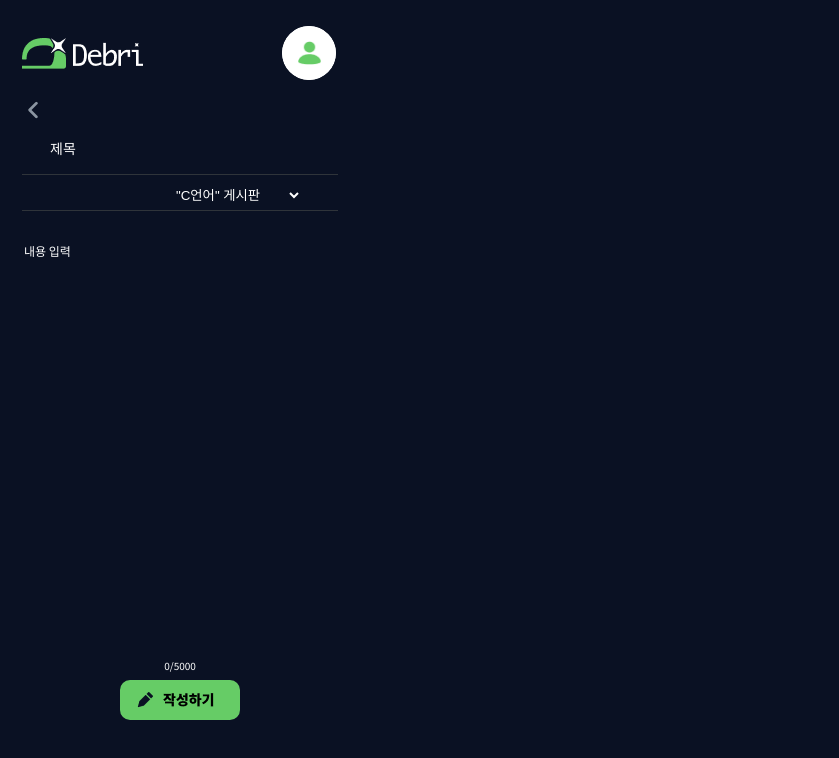
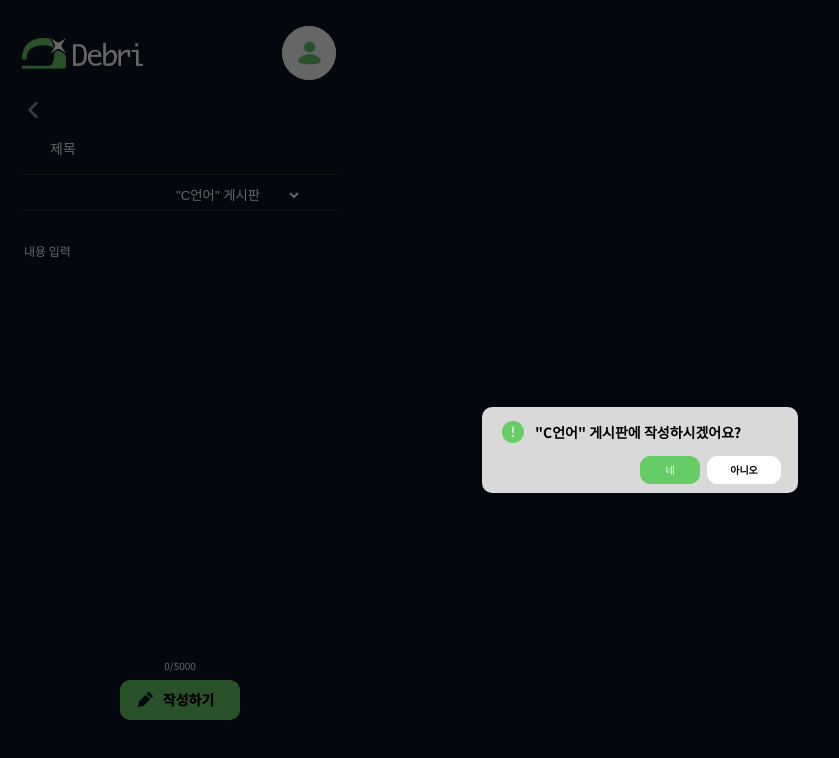
Before and after one commit to sangeon-ahn/debri_frontend, a React (Create React App) app: page /postwrite in a window 1280 px wide. Both pictures are taken after a click on the button 180 px from the left and 700 px from the top of the page. Shown: the top 758 px of the page, without its empty margins (0-839 px from the left). Built offline with nearby package versions, Linux system fonts and the light colour scheme.

Commit message:
Feat: 글쓰기 취소 및 확인 모달창 트랜지션 구현

```diff
--- a/package.json
+++ b/package.json
@@ -11,6 +11,7 @@
     "electron-is-dev": "^2.0.0",
     "react": "^18.2.0",
     "react-dom": "^18.2.0",
+    "react-modal": "^3.15.1",
     "react-router-dom": "^6.3.0",
     "react-scripts": "5.0.1",
     "web-vitals": "^2.1.4"
--- a/src/App.js
+++ b/src/App.js
@@ -2,8 +2,6 @@ import BoardsPage from "./pages/BoardsPage/BoardsPage";
 import Board from './pages/BoardPage/Board';
 import PostWritePage from "./pages/PostWritePage/PostWritePage";
 import { BrowserRouter, Routes, Route } from "react-router-dom";
-import PostWriteCancelModal from "./pages/PostWritePage/PostWriteCancelModal/PostWriteCancelModal";
-import PostWriteConfirmModal from "./pages/PostWritePage/PostWriteConfirmModal/PostWriteConfirmModal";
 
 function App() {
   return (
@@ -12,10 +10,9 @@ function App() {
         <Route path="/" element={<BoardsPage />} />
         <Route path="/boards" element={<BoardsPage />} />
         <Route path="/postwrite" element={<PostWritePage />} />
-        <Route path="lectures" element={<PostWriteCancelModal />} />
+        <Route path="/lectures" element={<Board />} />
       </Routes>
     </BrowserRouter>
-    // <PostWriteCancelModal />
   );
 }
 
--- a/src/index.js
+++ b/src/index.js
@@ -1,9 +1,8 @@
 import React from 'react';
 import ReactDOM from 'react-dom/client';
 import './index.css';
+import reportWebVitals from './reportWebVitals';
 import App from './App';
-import reportWebVitals from './reportWebVitals';
-
 const root = ReactDOM.createRoot(document.getElementById('root'));
 root.render(
   <React.StrictMode>
--- a/src/pages/PostWritePage/PostWriteCancelModal/PostWriteCancelModal.css
+++ b/src/pages/PostWritePage/PostWriteCancelModal/PostWriteCancelModal.css
@@ -1,40 +1,27 @@
- /* .post-write-cancel-modal {
-  position: fixed;
-  width: 316px;
-  opacity: 1;
-  height: 86px;
-  background-color: #D9D9D9;
-  border-radius: 10px;
-  z-index: 99;
-  animation: modal-show 0.3s;
-  overflow: hidden;
-  top: 300px;
-  left: 22px;
-} */
-
-
-.post-write-cancel-modal .open-modal {
-  display: block;
-  animation: modal-bg-show 0.3s;
+.ReactModal__Overlay {
+  opacity: 0;
+  transition: opacity 300ms ease-in-out;
 }
 
-@keyframes modal-show {
-  from {
-    opacity: 0;
-    margin-top: -50px;
+.ReactModal__Overlay--after-open{
+  opacity: 1;
 }
-  to {
-    opacity: 1;
-    margin-top: 0;
-  }
-}
-@keyframes modal-bg-show {
-  from {
+
+.ReactModal__Overlay--before-close{
   opacity: 0;
 }
-  to {
-    opacity: 1;
+
+.ReactModal__Content {
+  margin-top: 0px;
+  transition: margin-top 300ms ease-in-out;
 }
+
+.ReactModal__Content--after-open {
+  margin-top: 50px;
+}
+
+.ReactModal__Content--before-close {
+  margin-top: -50px;
 }
 
 .cancel-title {
@@ -79,6 +66,7 @@
   margin-right: 7px;
   font-family: 'Noto Sans KR';
   font-style: normal;
+  cursor: pointer;
 }
 
 .cancel-no-button {
@@ -92,89 +80,5 @@ font-size: 10px;
   line-height: 14px;
   font-family: 'Noto Sans KR';
   font-style: normal;
+  cursor: pointer;
 }
-
-.modal {
-  /* display: none; */
-  position: fixed;
-  top: 0;
-  right: 0;
-  bottom: 0;
-  left: 0;
-  z-index: 99;
-  background-color: rgba(0, 0, 0, 0.6);
-}
-
-.modal button {
-  outline: none;
-  cursor: pointer;
-  border: 0;
-}
-.post-write-cancel-modal {
-  width: 316px;
-  height: 86px;
-  margin: 0 auto;
-  border-radius: 0.3rem;
-  background-color: #D9D9D9;
-  border-radius: 10px;
-  /* 팝업이 열릴때 스르륵 열리는 효과 */
-  /* overflow: hidden; */
-  position: relative;
-}
-
-.modal-show {
-  animation: modal-show 0.3s;
-}
-
-.modal-close {
-  animation: modal-close 0.3s;
-}
-
-.modal.openModal {
-  display: flex;
-  align-items: center;
-  /* 팝업이 열릴때 스르륵 열리는 효과 */
-  animation: modal-bg-show 0.3s;
-}
-
-.modal.closeModal {
-  display: flex;
-  align-items: center;
-  opacity: 0;
-  pointer-events: none;
-  animation: modal-bg-close 0.3s;
-}
-
-
-@keyframes modal-bg-show {
-  from {
-    opacity: 0;
-  }
-  to {
-    opacity: 1;
-  }
-}
-
-@keyframes modal-close {
-  from {
-    opacity: 1;
-    margin-top: 0;
-  }
-  to {
-    opacity: 0;
-    margin-top: -50px;
-  }
-}
-
-@keyframes modal-bg-close {
-  from {
-    opacity: 1;
-  }
-  to {
-    opacity: 0;
-  }
-}
-
-.display-none {
-  display: none;
-}
--- a/src/pages/PostWritePage/PostWriteCancelModal/PostWriteCancelModal.js
+++ b/src/pages/PostWritePage/PostWriteCancelModal/PostWriteCancelModal.js
@@ -1,33 +1,61 @@
+import React from 'react';
+import Modal from 'react-modal';
 import './PostWriteCancelModal.css';
+import { useNavigate } from 'react-router-dom';
 import alertIcon from '../../../assets/alertIcon.png';
-import { useNavigate, useSearchParams } from 'react-router-dom';
-import { useEffect, useRef, useState } from 'react';
 
+const customStyles = {
+  content: {
+    top: '50%',
+    left: '50%',
+    right: 'auto',
+    bottom: 'auto',
+    marginRight: '-50%',
+    transform: 'translate(-50%, -50%)',
+  },
+};
+
+// Make sure to bind modal to your appElement (https://reactcommunity.org/react-modal/accessibility/)
+Modal.setAppElement('#root');
+console.log(Modal.defaultStyles.overlay);
+Modal.defaultStyles.overlay = {
+  backgroundColor: "rgba(0, 0, 0, 0.6)",
+  bottom: 0,
+  left: 0,
+  position: "fixed",
+  right: 0,
+  top: 0,
+  zIndex: 99
+}
+Modal.defaultStyles.content = {
+  position: 'absolute',
+  top: '40px',
+  left: '40px',
+  right: '40px',
+  bottom: '40px',
+  WebkitOverflowScrolling: 'touch',
+  outline: 'none',
+  width: '316px',
+  height: '86px',
+  backgroundColor: '#D9D9D9',
+  borderRadius: '10px',
+}
+
+console.log(Modal.defaultStyles.overlay);
 export default function PostWriteCancelModal(props) {
-  console.log(props);
   const { isCancelModalOpen, closeCancelModal } = props;
   const navigate = useNavigate();
 
-  // 닫힐 때 css 반영이 끝난 이후에 return되어야 함
-  // --> setTimeout 사용
-  // if (!isCancelModalOpen) {
-  //   let timerId = setTimeout(() => {
-  //     console.log('hi');
-  //   }, 500);
-  // };
-
-  const isFirst = useRef(true);
-
-  useEffect(() => {
-    if (isFirst.current) {
-      isFirst.current = false;
-    }
-  }, []);
-
   return (
-    <div className={isCancelModalOpen ? 'modal openModal' : isFirst.current ? 'modal display-none' : 'modal closeModal'}>
-        <div className={isCancelModalOpen ? 'post-write-cancel-modal modal-show': 'post-write-cancel-modal modal-close'}>
-          <div className='cancel-title'>
+    <div>
+      <Modal
+        closeTimeoutMS={300}
+        isOpen={isCancelModalOpen}
+        onRequestClose={() => closeCancelModal()}
+        style={customStyles}
+        contentLabel="Example Modal"
+      >
+        <div className='cancel-title'>
             <div className='alert-icon-box'>
               <img src={alertIcon} alt='' className='alert-icon' />
             </div>
@@ -37,7 +65,7 @@ export default function PostWriteCancelModal(props) {
             <button className='cancel-yes-button' onClick={() => navigate(-1)}>네</button>
             <button className='cancel-no-button' onClick={() => closeCancelModal()}>아니오</button>
           </div>
-        </div>
+      </Modal>
     </div>
   );
 }
--- a/src/pages/PostWritePage/PostWriteConfirmModal/PostWriteConfirmModal.js
+++ b/src/pages/PostWritePage/PostWriteConfirmModal/PostWriteConfirmModal.js
@@ -1,9 +1,58 @@
+import React from 'react';
+import Modal from 'react-modal';
 import './PostWriteConfirmModal.css';
+import { useNavigate } from 'react-router-dom';
 import confirmIcon from '../../../assets/confirmIcon.png';
 
-export default function PostWriteConfirmModal() {
+const customStyles = {
+  content: {
+    top: '50%',
+    left: '50%',
+    right: 'auto',
+    bottom: 'auto',
+    marginRight: '-50%',
+    transform: 'translate(-50%, -50%)',
+  },
+};
+
+// Make sure to bind modal to your appElement (https://reactcommunity.org/react-modal/accessibility/)
+Modal.setAppElement('#root');
+Modal.defaultStyles.overlay = {
+  backgroundColor: "rgba(0, 0, 0, 0.6)",
+  bottom: 0,
+  left: 0,
+  position: "fixed",
+  right: 0,
+  top: 0,
+  zIndex: 99
+}
+Modal.defaultStyles.content = {
+  position: 'absolute',
+  top: '40px',
+  left: '40px',
+  right: '40px',
+  bottom: '40px',
+  WebkitOverflowScrolling: 'touch',
+  outline: 'none',
+  width: '316px',
+  height: '86px',
+  backgroundColor: '#D9D9D9',
+  borderRadius: '10px',
+}
+
+export default function PostWriteConfirmModal(props) {
+  const { isConfirmModalOpen, closeConfirmModal } = props;
+  const navigate = useNavigate();
+
   return (
-    <div className='post-write-confirm-modal'>
+    <div>
+      <Modal
+        closeTimeoutMS={300}
+        isOpen={isConfirmModalOpen}
+        onRequestClose={() => closeConfirmModal()}
+        style={customStyles}
+        contentLabel="Example Modal"
+      >
         <div className='confirm-title'>
           <div className='confirm-icon-box'>
             <img src={confirmIcon} alt='' className='confirm-icon' />
@@ -11,9 +60,10 @@ export default function PostWriteConfirmModal() {
           <span>"C언어" 게시판에 작성하시겠어요?</span>
         </div>
         <div className='yesno-box'>
-        <button className='confirm-yes-button'>네</button>
-        <button className='confirm-no-button'>아니오</button>
+          <button className='confirm-yes-button' onClick={() => navigate(-1)}>네</button>
+          <button className='confirm-no-button' onClick={() => closeConfirmModal()}>아니오</button>
         </div>
+      </Modal>
     </div>
-  )
+  );
 }
--- a/src/pages/PostWritePage/PostWritePage.css
+++ b/src/pages/PostWritePage/PostWritePage.css
@@ -7,6 +7,7 @@
 .go-past-button {
   background-color: transparent;
   border: none;
+  cursor: pointer;
 }
 
 .title-input {
--- a/src/pages/PostWritePage/PostWritePage.js
+++ b/src/pages/PostWritePage/PostWritePage.js
@@ -7,17 +7,29 @@ import selectButton from '../../assets/selectButton.png';
 import leftArrow from '../../assets/leftArrow.png';
 import { useLocation, useNavigate } from 'react-router-dom';
 import PostWriteCancelModal from './PostWriteCancelModal/PostWriteCancelModal';
+import PostWriteConfirmModal from './PostWriteConfirmModal/PostWriteConfirmModal';
 
 export default function PostWritePage() {
   const [title, setTitle] = useState('');
   const [content, setContent] = useState('');
   const [isCancelModalOpen, setIsCancelModalOpen] = useState(false);
+  const [isConfirmModalOpen, setIsConfirmModalOpen] = useState(false);
+  const [selectedOption, setSelectedOption] = useState('');
 
+  const handleSelectOption = (e) => {
+    setSelectedOption(e.target.value);
+  };
+  // 게시판에서 글쓰기 버튼 누를 때 writepage로 링크타고 이동할텐데 이때 현재 있는 게시판 데이터 파라미터를 넘겨준 다음 이 데이터를 writepage에서 useParams로 받아서 useEffet setSelectedOption를 호출해주면 된다.
+  console.log(selectedOption);
   return (
     <>
       <PostWriteCancelModal
         isCancelModalOpen={isCancelModalOpen}
         closeCancelModal={() => setIsCancelModalOpen(false)}
+      />
+      <PostWriteConfirmModal
+        isConfirmModalOpen={isConfirmModalOpen}
+        closeConfirmModal={() => setIsConfirmModalOpen(false)}
       />
       <Header />
       <div className='post-write-container'>
@@ -31,11 +43,12 @@ export default function PostWritePage() {
             value={title}
             placeholder='제목'
             onChange={(e) => setTitle(e.target.value)}
+            spellCheck="false"
            />
         </div>
         <div className='select-board'>
           <div className='select-box'>
-            <select name="fruits">
+            <select name="fruits" onChange={handleSelectOption} value={selectedOption}>
               <option value="apple">"C언어" 게시판</option>
               <option value="orange">"JAVA" 게시판</option>
               <option value="grape">"PYTHION" 게시판</option>
@@ -51,6 +64,7 @@ export default function PostWritePage() {
             placeholder="내용 입력"
             onChange={(e) => setContent(e.target.value)}
             maxLength="5000"
+            spellCheck="false"
             >
           </textarea>
         </div>
@@ -58,7 +72,9 @@ export default function PostWritePage() {
           {content.length}/5000
         </div>
         <div className='write-post-container'>
-          <button className='write-post'>
+          <button
+            className='write-post'
+            onClick={() => setIsConfirmModalOpen(true)}>
               <img src={pencil} alt="엑박" className='pencil' />
               <img src={writePost} alt="엑박" className='write-post-text' />
           </button>
```
Also changed, not shown: 1 other file (tests, documents, lock files or other folders). Lines whose indentation alone changed are shown as unchanged.
